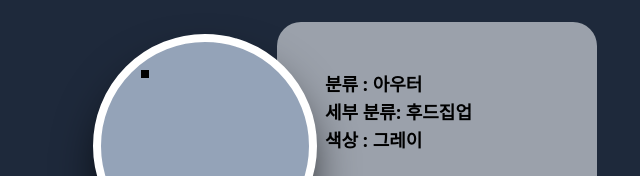
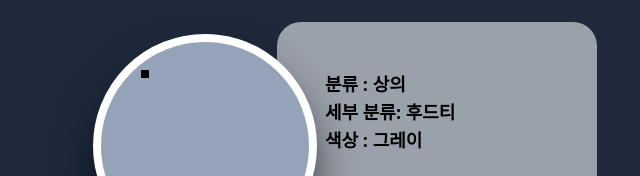
Before and after one commit to KNU-22-Capstone/tonton-frontend, a Next.js app: page /matchingPages/MatchingTypesPage in a window 1280 px wide. Shown: the part 245-421 px from the top of the page, without its empty margins (19-659 px from the left). Built offline with nearby package versions, Linux system fonts and the light colour scheme; no server answers; a web font is replaced by a local one.

Commit message:
feat: 회원가입 url로 전송하도록 변경

```diff
--- a/pages/matchingPages/MatchingTypesPage.tsx
+++ b/pages/matchingPages/MatchingTypesPage.tsx
@@ -78,8 +78,8 @@ function MatchingTypesPage() {
 
     }
     const matchingImage : MInfo =
-        {type : "아우터",
-        detail : "후드집업",
+        {type : "상의",
+        detail : "후드티",
         color: "그레이"
         }
 
--- a/pages/register.tsx
+++ b/pages/register.tsx
@@ -90,7 +90,7 @@ const register = () => {
   const Register = () => {
     const url = 'http://3.39.118.175:8080/auth/signup';
     const local_utl = "http://localhost:8080/auth/signup";
-    const server_utl = 'http://210.125.212.192:8666/auth/signin'
+    const server_utl = 'http://210.125.212.192:8666/auth/signup'
 
     axios.post(server_utl, {
         loginId: id,
```
